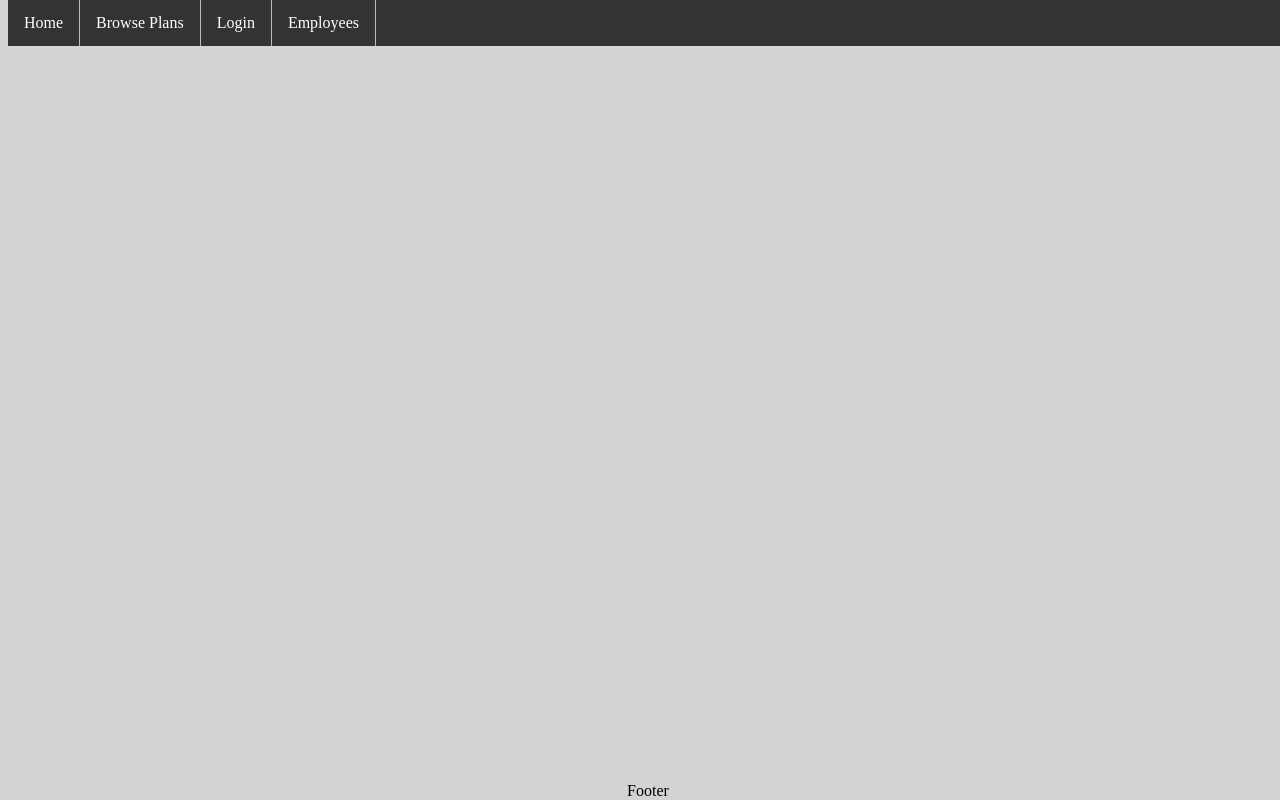
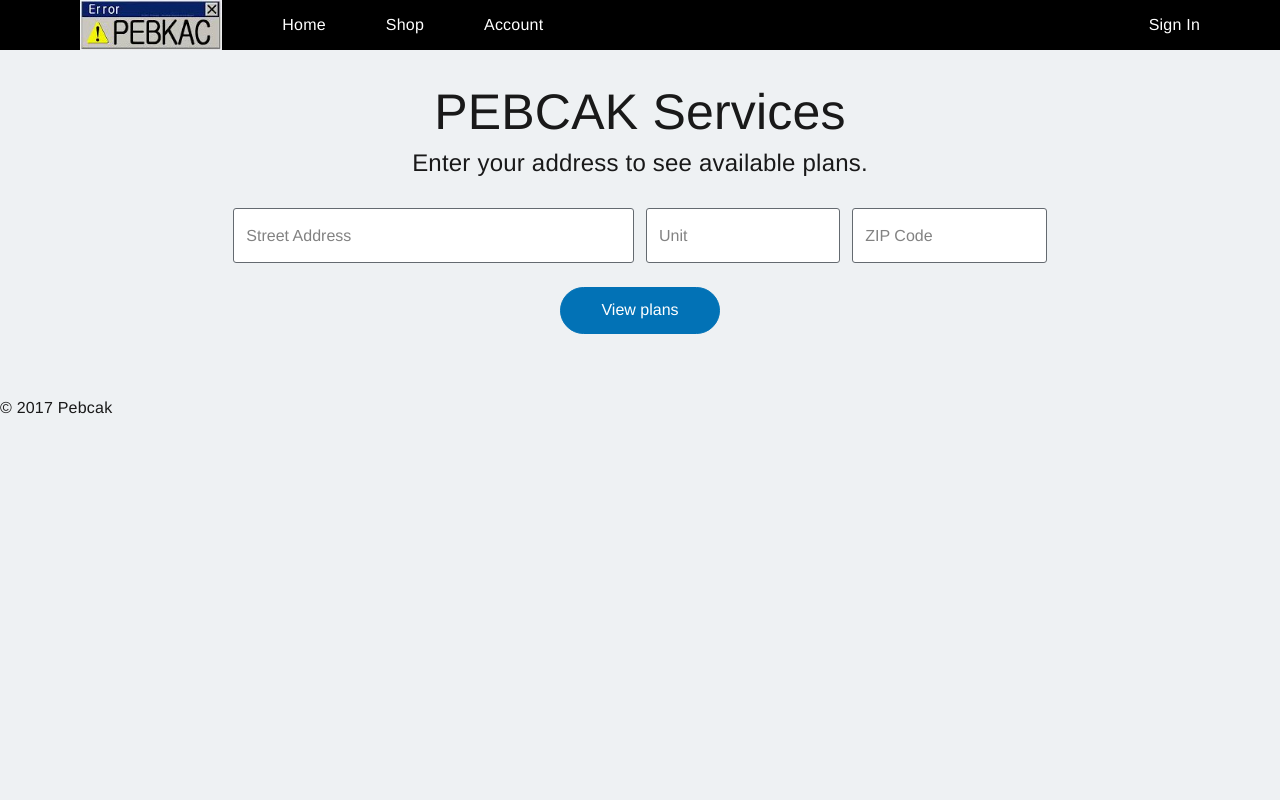
Before and after one commit to elliomic/cs340-project, a PHP site: page / in a window 1280 px wide. Run offline with PHP 8.4, Linux system fonts and the light colour scheme; some web fonts are replaced.

Commit message:
merged publics

```diff
--- a/public/_footer.php
+++ b/public/_footer.php
@@ -1,2 +1,8 @@
-</main>
-<footer>Footer</footer></main></body></html>
+			</div>
+		  </div>
+		</div>
+	  </section>
+	  <footer>&copy; 2017 Pebcak</footer>
+	</main>
+  </body>
+</html>
--- a/public/_header.php
+++ b/public/_header.php
@@ -1,27 +1,17 @@
-<?php session_start() ?>
-<html>
-<head>
-<title>Pebcak</title>
-<link rel="stylesheet" type="text/css" href="style.css">
-</head>
-<body>
-<div id="wrap">
-<h1> Pebcak Enterprises </h1>
-<nav>
-<ul id="menu">
-<li><a href="index.php">Home</a> </li>
-<li><a href="plans.php">Browse Plans</a></li>
+<html lang="en">
+  <head>
+	<meta charset="utf-8">
+	<meta name="viewport" content="width=device-width, initial-scale=1.0">
+	<title>PEBCAK</title>
+	<link rel="stylesheet" href="includes/css/all.css">
+  </head>
+  <body>
+    <?php include("_nav.php"); ?>
+	<main role="main">
 
-<?php
-	if (isset($_SESSION['type']) && $_SESSION['type'] == 'customer') {
-		echo '<li><a href="account.php">My Account</a></li>';
-		echo '<li><a href="logout.php">Log Out</a></li>';
-	} else {
-		echo '<li><a href="login.php">Login</a></li>';
-	}
-?>
+	  <section class="x-content-banner x-content-banner--pad-top-sm x-content-banner--pad-bottom-sm x-ui-theme--transparent x-background--transparent">
 
-<li><a href="employee_login.php">Employees</a></li>
-</ul>
-</nav>
-<main>
+		<div class="x-flex-row middle-md center-sm">
+
+		  <div class="x-flex__col-xs-12 x-flex__col-md-8 x--ta-c">
+			<div class="x-flex__content x-content-banner__content">
--- /dev/null
+++ b/public/_nav.php
@@ -0,0 +1,41 @@
+	<header class="x-header-nav x-header-nav--ad">
+
+	  <link href="includes/css/gnavstyle.css" rel="stylesheet">
+
+	  <div aria-label="Main Navigation" class="polaris-nav polaris-nav-header-wrapper" role="navigation">
+		<div class="polaris-header">
+		  <ul class="polaris-navigation">
+			<li class="polaris-item">
+			  <a href="index.php" target="_self" class="polaris-link ">
+				<img src="includes/images/logo.jpg" height=50>
+			  </a>
+			</li>
+		  </ul>
+		  <ul class="polaris-navigation">
+			<li class="polaris-item ">
+			  <a href="index.php" target="_self" class="polaris-link">
+				<span class="polaris-trackname">Home</span>
+			  </a>
+			</li>
+			<li class="polaris-item ">
+			  <a href="offers.php" target="_self" class="polaris-link">
+				<span class="polaris-trackname">Shop</span>
+			  </a>
+			</li>
+			<li class="polaris-item ">
+			  <a href="account.php " target="_self" class="polaris-link ">
+				<span class="polaris-trackname">Account</span>
+			  </a>
+			</li>
+		  </ul>
+		  <ul class="polaris-personal">
+			<li class="polaris-item ">
+			  <a href="signin.php" target="_self" class="polaris-link ">
+				<span class="polaris-trackname">Sign In</span>
+			  </a>
+			</li>
+		  </ul>
+		</div>
+	  </div>
+
+	</header>
--- a/public/connectvarsEECS.php
+++ b/public/connectvarsEECS.php
@@ -1,7 +1,7 @@
 <?php
   // Define database connection constants
   define('DB_HOST', 'classmysql.engr.oregonstate.edu');
-  define('DB_USER', 'cs340_morgaalb');
-  define('DB_PASSWORD', '8365');
-  define('DB_NAME', 'cs340_morgaalb');
+  define('DB_USER', 'cs340_anderrob');
+  define('DB_PASSWORD', '.....');
+  define('DB_NAME', 'cs340_anderrob');
 ?>
--- a/public/index.php
+++ b/public/index.php
@@ -1,2 +1,57 @@
-<?php include '_header.php' ?>
-<?php include '_footer.php' ?>
+<?php include("_header.php"); ?>
+
+<h2 class="x-display2">PEBCAK Services</h2>
+<p class="x-heading2">Enter your address to see available plans.</p>
+
+<section class="x-localization x-ui-theme--light" data-preloader="{&quot;type&quot;:&quot;global&quot;, &quot;message&quot;:&quot;Checking your address...&quot;}">
+  <form action="index.php" method="post" data-form-dealfinder-localization="">
+	<fieldset>
+	  <legend class="x--vh" aria-hidden="true">Tell us where you'd like PEBCAK service</legend>
+
+	  <div class="x-flex-row center-xs middle-xs">
+
+		<div class="x-flex__col-xs-12 x-flex__col-md-6">
+		  <div class="x-flex__content">
+			<div class="x-field--text" data-preloader-suppress="" data-suggestions-multi="{&quot;requiredIds&quot;:[&quot;Address_UnitNumber&quot;], &quot;url&quot;:&quot;search_results.php&quot;}">
+			  <label class="x-field__label x-heading5 x-field__label--floating-label" for="Address_StreetAddress">Street Address</label>
+			  <input autocomplete="off" class="x-field__input" data-validate="" data-validate-message="A valid Street Address is required" data-validate-pattern="^\s*(?:[^%\s]+\s+[^%\s]+){1,}(?:[^%]*)$" data-validate-required="True" id="Address_StreetAddress" name="Address.StreetAddress" placeholder="Street Address" type="text" value="">
+			</div>
+		  </div>
+		</div>
+		<div class="x-flex__col-xs-4 x-flex__col-md-3">
+		  <div class="x-flex__content">
+			<div class="x-field--text">
+			  <label class="x-field__label x-heading5 x-field__label--floating-label" for="Address_UnitNumber">Unit</label>
+			  <input class="x-field__input" data-validate="" data-validate-message="Looks like your building has multiple units. Please enter your apartment number." id="Address_UnitNumber" name="Address.UnitNumber" placeholder="Unit" type="text" value="">
+			</div>
+		  </div>
+		</div>
+		<div class="x-flex__col-xs-8 x-flex__col-md-3">
+		  <div class="x-flex__content">
+			<div class="x-field--text">
+			  <label class="x-field__label x-heading5 x-field__label--floating-label" for="Address_ZipCode">Zip Code</label>
+			  <input class="x-field__input" data-validate="" data-validate-message="Please enter 5-digit ZIP Code" data-validate-pattern="^(?:[1-9]|0(?!0{4}))\d{4}(?:[-\s]\d{4})?$" data-validate-required="True" id="Address_ZipCode" maxlength="5" name="Address.ZipCode" placeholder="ZIP Code" type="text" value="">
+
+			</div>
+		  </div>
+		</div>
+		<section aria-hidden="true" class="x-flex__col-xs-12 x-flex-row flush top-xs end-xs x-error-summary" data-error-summary="">
+		  <div class="x-flex__col-xs-1">
+			<svg focusable="false" aria-hidden="true" class="x-icon x-icon--error-small"><use xmlns:xlink="http://www.w3.org/1999/xlink" xlink:href="includes/images/global-sprite.svg#icon-exclamation"></use></svg>
+		  </div>
+		  <div class="x-flex__col-xs-11">
+			<ol id="error-summary" data-error-summary-container="" class="x-error-summary__errors"></ol>
+		  </div>
+		</section>
+
+		<div class="x-flex-row x-content center-xs">
+		  <div class="x-flex__content">
+			<button type="submit" class="x-button--solid"><span>View plans</span></button>
+		  </div>
+		</div>
+	  </div>
+	</fieldset>
+  </form>
+</section>
+
+<?php include("_footer.php"); ?>
```
Also changed, not shown: public/includes/images/global-sprite.svg (added), 1 other file.
